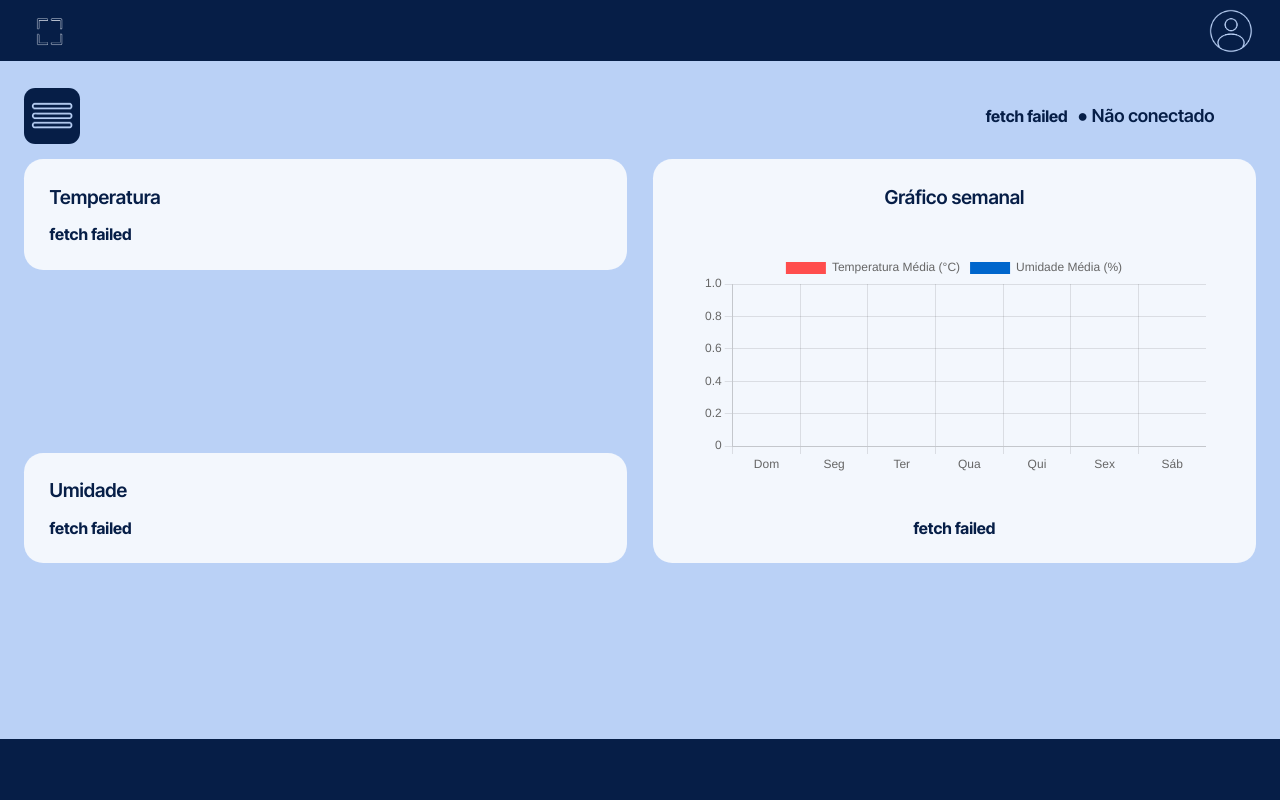
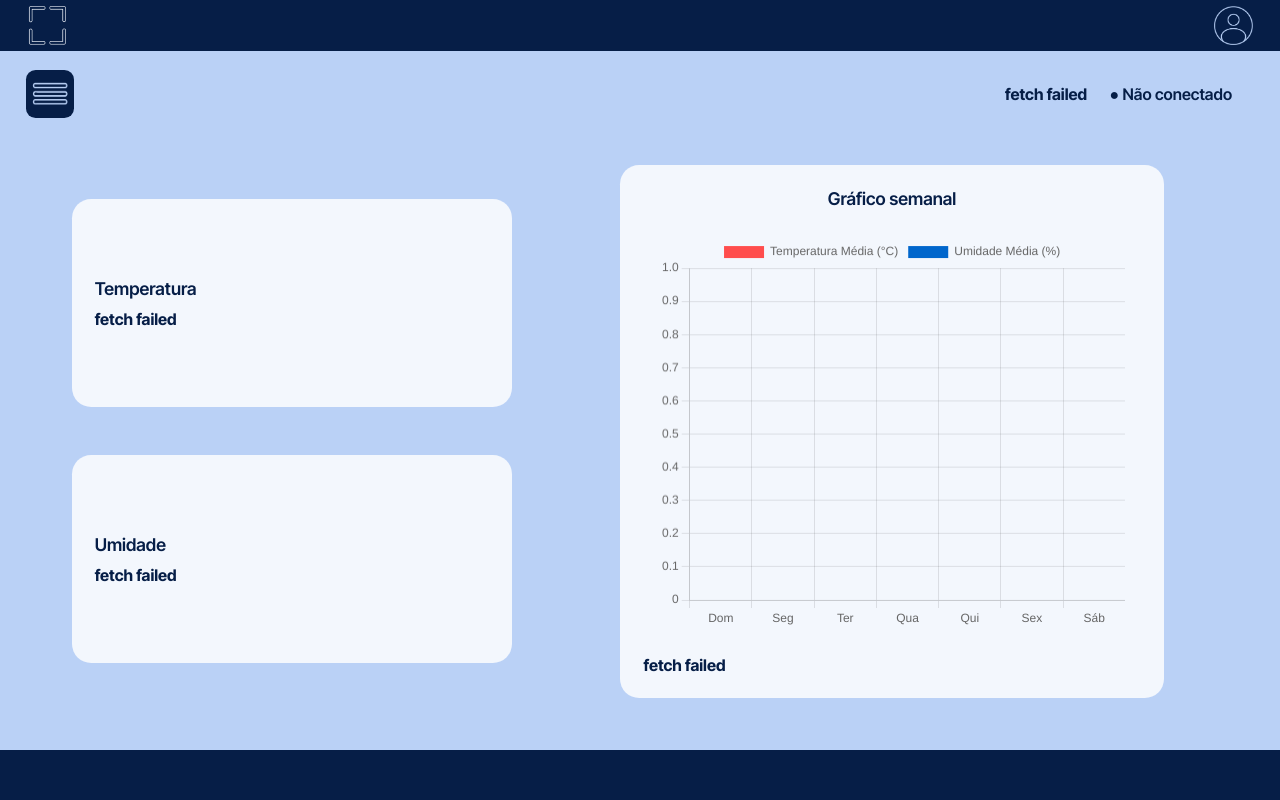
Before and after one commit to renan-og/TCC-termo-higrometro, a Node server app: page / in a window 1280 px wide. Run offline with Node 20, Linux system fonts and the light colour scheme; data that the repository does not hold is empty; some libraries are stand-ins or nearby versions.

Commit message:
Correções de estilo e imagens
maioria são imagens mal recortadas que foram ajustadas (n estavam commitadas antes)

```diff
--- a/src/public/css/dashboard.css
+++ b/src/public/css/dashboard.css
@@ -7,9 +7,12 @@
   display: flex;
   align-items: center;
   justify-content: space-between;
+
+  box-sizing: border-box;
   width: 100%;
-  height: clamp(var(--clamp-header));
-  padding: 1vw;
+  height: var(--clamp-header);
+  padding: clamp(12px, 1vh, 18px);
+
   background: var(--color-primary);
 }
 
@@ -17,6 +20,7 @@
 .header-right {
   flex: 1;
   display: flex;
+  flex-direction: row;
   align-items: center;
 }
 
@@ -26,32 +30,30 @@
 
 .header-right {
   justify-content: flex-end;
-  gap: var(--space-4);
+  gap: clamp(16px, 2.8vh, 32px);
 }
 
 .header button {
   border: none;
-  width: clamp(40px, 6vw, 56px);
-  height: clamp(40px, 6vw, 56x);
+  width: clamp(40px, 4vw, 48px);
+  height: clamp(40px, 4vw, 48px);
+  box-sizing: border-box;
+  flex-shrink: 0;
+
   background-color: var(--color-primary);
 
   display: flex;
   align-items: center;
   justify-content: center;
 
-  margin: clamp(4px, 1vw, 8px);
+  padding: 0;
+  margin: 0;
 }
 
 .header button img {
-  width: 100%;
-  height: 100%;
+  width: 80%;
+  height: 80%;
 
-  object-fit: cover;
-}
-
-.header-fullscreen img {
-  width: 120%;
-  height: 120%;
   object-fit: contain;
 }
 
@@ -59,7 +61,7 @@
   display: flex;
   justify-content: center;
   align-items: center;
-  height: clamp(var(--clamp-header));
+  height: var(--clamp-header);
   background: var(--color-primary);
 }
 
@@ -105,14 +107,14 @@
   gap: clamp(16px, 2vw, 24px);
 
   flex: 1 1 0;
-  min-width: none;
+  min-width: 0;
   padding: 0;
 }
 
 .dashboard-right {
   display: flex;
   flex: 1 1 0;
-  min-width: none;
+  min-width: 0;
   padding: 0;
 }
 
@@ -120,14 +122,14 @@
   display: flex;
   align-items: center;
   justify-content: space-between;
-  height: clamp(var(--clamp-header));
+  height: var(--clamp-header);
   width: 100%;
 }
 
 .device-header button {
   border: none;
-  width: clamp(40px, 6vw, 56px);
-  height: clamp(40px, 6vw, 56px);
+  width: clamp(40px, 4vw, 48px);
+  height: clamp(40px, 4vw, 48px);
   background-color: var(--color-primary);
 
   display: flex;
@@ -328,3 +330,182 @@ img {
         padding: 18px;
     }
 }
+
+/* Desktop */
+@media (min-width: 901px) {
+
+    :root {
+        --clamp-header: clamp(50px, 6vh, 64px);
+    }
+
+    body {
+        margin: 0;
+    }
+
+    .app {
+        height: 100vh;
+        height: 100dvh;
+        min-height: 0;
+        display: flex;
+        flex-direction: column;
+    }
+
+    .header,
+    .footer {
+        flex: 0 0 var(--clamp-header);
+        height: var(--clamp-header-desktop);
+        box-sizing: border-box;
+    }
+
+    .header {
+      padding: clamp(8px, 1.5vh, 16px) clamp(16px, 2.8vh, 32px);
+    }
+
+    .dashboard {
+      display: flex;
+      flex: 1 1 0;
+      flex-direction: column;
+
+      min-width: 0;
+      min-height: 0;
+      box-sizing: border-box;
+
+      padding: clamp(18px, 1.5vh, 24px)
+              clamp(24px, 2vw, 48px);
+}
+
+    .device-header {
+        flex: 0 0 clamp(50px, 6vh, 68px);
+        height: clamp(50px, 6vh, 68px);
+        min-height: 0;
+        margin: 0;
+    }
+
+    .device-info {
+        padding: 0 clamp(8px, 1vw, 20px);
+        gap: clamp(8px, 1vw, 16px);
+    }
+
+    .device-info h1 {
+        margin: 0;
+        font-size: clamp(1.1rem, 2.3vh, 1.75rem);
+    }
+
+    .dashboard-grid {
+        display: flex;
+        flex: 1 1 0;
+
+        min-width: 0;
+        min-height: 0;
+        box-sizing: border-box;
+
+        gap: clamp(24px, 6vw, 64px);
+        margin-top: clamp(12px, 1.4vh, 24px);
+        padding: clamp(18px, 1.4vh, 24px) clamp(24px, 3.6vw, 72px);
+    }
+
+    .dashboard-left,
+    .dashboard-right {
+        display: flex;
+        min-width: 0;
+        min-height: 0;
+        padding: 0;
+    }
+
+    .dashboard-left {
+        flex-direction: column;
+        align-items: stretch;
+        justify-content: center;
+
+        flex: 0 1 40%;
+        max-width: 440px;
+
+        gap: clamp(22px, 6vh, 72px);
+    }
+
+    .dashboard-right {
+        flex: 1 1 0;
+        padding: clamp(16px, 1vw, 32px) clamp(32px, 3.5vw, 72px) clamp(16px, 1vw, 32px);
+    }
+
+    .metric-card {
+        display: flex;
+        flex-direction: column;
+        justify-content: center;
+
+        flex: 0 1 clamp(190px, 26vh, 280px);
+        width: 100%;
+        max-width: 440px;
+
+        min-width: 0;
+        min-height: 0;
+        box-sizing: border-box;
+
+        gap: clamp(8px, 1.2vh, 14px);
+        padding: clamp(20px, 1.8vw, 32px);
+
+        background: var(--color-surface);
+        border-radius: clamp(16px, 1.5vw, 24px);
+}
+
+    .metric-card-label,
+    .graph-title {
+        font-size: clamp(1rem, 2.2vh, 1.5rem);
+    }
+
+    .metric-card-value {
+        font-size: clamp(2.5rem, 6.5vh, 4.5rem);
+        line-height: 1.05;
+    }
+
+    .metric-card-update,
+    .graph-update {
+        font-size: clamp(0.75rem, 1.5vh, 0.95rem);
+    }
+
+    .status {
+        gap: clamp(0.35rem, 0.7vh, 0.7rem);
+        font-size: clamp(0.875rem, 2vh, 1.2rem);
+    }
+
+.graph-card {
+      display: flex;
+      flex-direction: column;
+      align-items: stretch;
+      justify-content: space-between;
+
+      flex: 1 1 0;
+      width: 100%;
+      height: auto;
+
+      min-width: 0;
+      min-height: 0;
+      box-sizing: border-box;
+
+      gap: clamp(12px, 1.5vh, 20px);
+      padding: clamp(20px, 1.8vw, 32px);
+
+      background: var(--color-surface);
+      border-radius: clamp(16px, 1.5vw, 24px);
+}
+
+.graph-placeholder {
+      display: flex;
+      align-items: center;
+      justify-content: center;
+
+      flex: 1 1 0;
+      width: 100%;
+      min-height: 0;
+      box-sizing: border-box;
+
+      padding: clamp(12px, 1.2vw, 20px);
+      border-radius: var(--border-radius-default);
+
+      color: var(--color-background);
+}
+    .graph-title,
+    .graph-update {
+        text-align: center;
+    }
+}
--- a/src/public/css/variables.css
+++ b/src/public/css/variables.css
@@ -29,6 +29,6 @@
     --font-weight-small: 600;
     --font-style-small: italic;
 
-    --clamp-header: 50px, 4vw + 10px, 65px
-
+    --clamp-header: clamp(50px, calc(4vw + 6px), 60px);
+    --clamp-header-desktop: clamp(50px, calc(3.5vw + 6px), 80px);
 }
```
Also changed, not shown: src/public/css/components.css (deleted), src/public/css/style.css (deleted), src/public/img/dark-mode-beta.png (added), src/public/img/dark-mode.png (added), src/public/img/fullscreen.png, src/public/img/profile.png, 1 other file.
